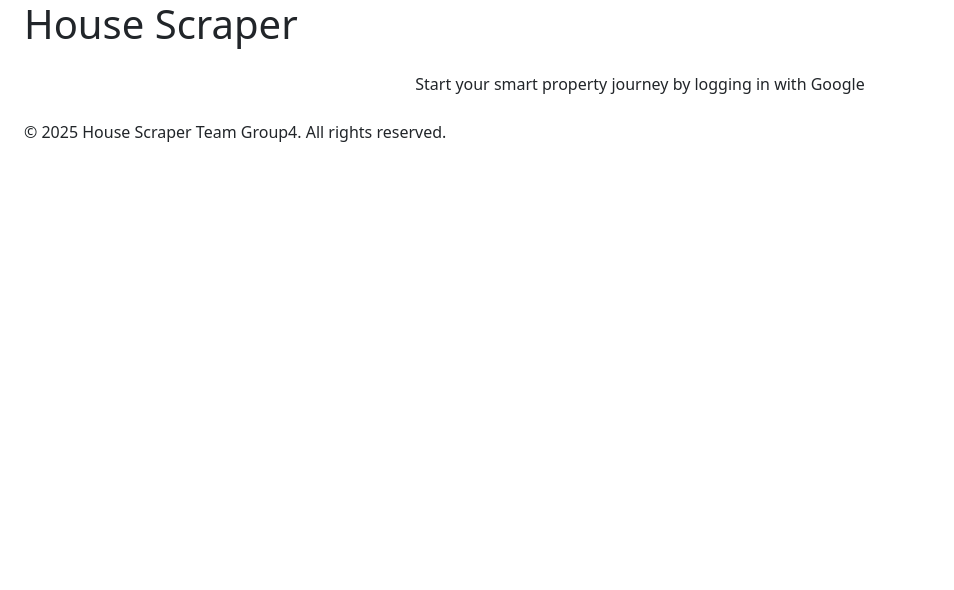
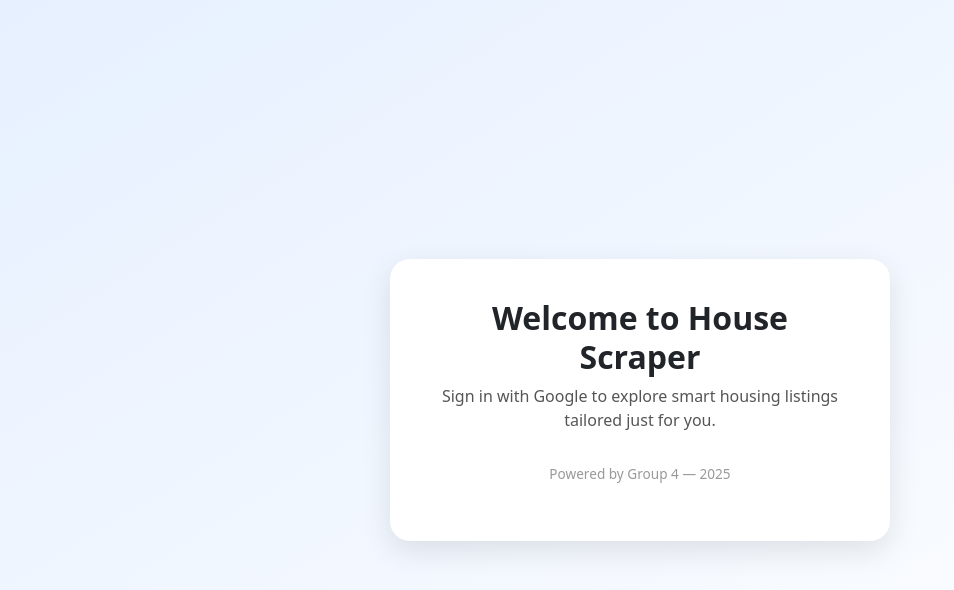
Before and after one commit to AllanNastin/Group4-design-project, a React (Create React App) app in the folder frontend/: page /login in a window 1280 px wide. Shown: the top 590 px of the page, without its empty margins (0-954 px from the left). Built offline with nearby package versions, Linux system fonts and the light colour scheme.

Commit message:
Updated Login Page

```diff
--- a/frontend/src/Pages/LoginPage.js
+++ b/frontend/src/Pages/LoginPage.js
@@ -1,66 +1,76 @@
 import React, { useEffect } from "react";
-import { useNavigate } from "react-router-dom";
-import { motion } from "framer-motion";
 
 const LoginPage = () => {
-    const navigate = useNavigate();
+    useEffect(() => {
+        /* global google */
+        if (window.google) {
+            google.accounts.id.initialize({
+                client_id: "YOUR_CLIENT_ID_HERE",
+                callback: handleCredentialResponse,
+            });
 
-    useEffect(() => {
-        if (!window.google || !window.google.accounts) {
-            console.error("API loading error");
-            return;
+            google.accounts.id.renderButton(
+                document.getElementById("googleSignIn"),
+                {
+                    theme: "outline",
+                    size: "large",
+                    shape: "pill",
+                    width: "100%",
+                }
+            );
         }
+    }, []);
 
-        window.handleCredentialResponse = (response) => {
-            console.log("Google JWT Token:", response.credential);
-            localStorage.setItem("google_token", response.credential);
-            navigate("/search");
-        };
-
-        window.google.accounts.id.initialize({
-            client_id: "88616505497-vogc6j8lm62mtpq6upi5r97eq9u4g5uk.apps.googleusercontent.com",
-            callback: window.handleCredentialResponse,
-        });
-
-        const btnDiv = document.getElementById("google-login-button");
-        if (btnDiv) {
-            window.google.accounts.id.renderButton(btnDiv, {
-                theme: "outline",
-                size: "large",
-                width: 300
-            });
-        }
-
-        window.google.accounts.id.prompt();
-    }, [navigate]);
+    const handleCredentialResponse = (response) => {
+        console.log("Google login token:", response.credential);
+        // Send token to backend or handle auth here
+    };
 
     return (
-        <div className="min-h-screen flex items-center justify-center bg-gradient-to-br from-blue-200 via-white to-blue-100">
-            <div className="bg-white shadow-2xl rounded-2xl p-10 flex flex-col items-center max-w-md w-full mx-4">
-                <motion.h1
-                    initial={{ opacity: 0, y: -20 }}
-                    animate={{ opacity: 1, y: 0 }}
-                    transition={{ duration: 0.8 }}
-                    className="text-4xl font-extrabold text-blue-700 mb-4 tracking-wide"
-                >
-                    House Scraper
-                </motion.h1>
-
-                <motion.p
-                    initial={{ opacity: 0 }}
-                    animate={{ opacity: 1 }}
-                    transition={{ delay: 0.5, duration: 0.8 }}
-                    className="text-base text-gray-600 mb-6 text-center"
-                >
-                    Start your smart property journey by logging in with Google
-                </motion.p>
-
-                <div id="google-login-button" className="mb-4"></div>
-
-                <p className="text-xs text-gray-400 mt-4">© 2025 House Scraper Team Group4. All rights reserved.</p>
+        <div style={styles.page}>
+            <div style={styles.card}>
+                <h1 style={styles.title}>Welcome to House Scraper</h1>
+                <p style={styles.subtitle}>
+                    Sign in with Google to explore smart housing listings tailored just for you.
+                </p>
+                <div id="googleSignIn" style={{ marginTop: "1.5rem" }} />
+                <p style={styles.footer}>Powered by Group 4 — 2025</p>
             </div>
         </div>
     );
 };
 
+const styles = {
+    page: {
+        minHeight: "100vh",
+        background: "linear-gradient(to bottom right, #e6f0ff, #ffffff)",
+        display: "flex",
+        alignItems: "center",
+        justifyContent: "center",
+        padding: "2rem",
+    },
+    card: {
+        background: "white",
+        borderRadius: "20px",
+        boxShadow: "0 10px 30px rgba(0, 0, 0, 0.1)",
+        padding: "2.5rem 3rem",
+        maxWidth: "500px",
+        textAlign: "center",
+    },
+    title: {
+        fontSize: "2rem",
+        marginBottom: "0.5rem",
+        fontWeight: "600",
+    },
+    subtitle: {
+        fontSize: "1rem",
+        color: "#555",
+    },
+    footer: {
+        fontSize: "0.85rem",
+        marginTop: "2rem",
+        color: "#999",
+    },
+};
+
 export default LoginPage;
```
